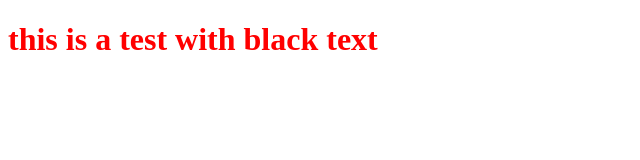
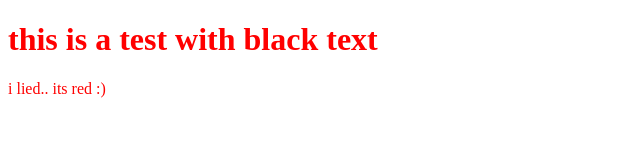
Before and after one commit to SceptorOfNode/git-test, a plain HTML site: page index.html in a window 1280 px wide. Shown: the whole page, without its empty margins (0-640 px from the left). Drawn offline with Linux system fonts and the light colour scheme.

Commit message:
added p tag

```diff
--- a/index.html
+++ b/index.html
@@ -7,5 +7,6 @@
 
         <body>
             <h1>this is a test with black text</h1>
+            <p>i lied.. its red :)</p>
         </body>
     </html>
```
